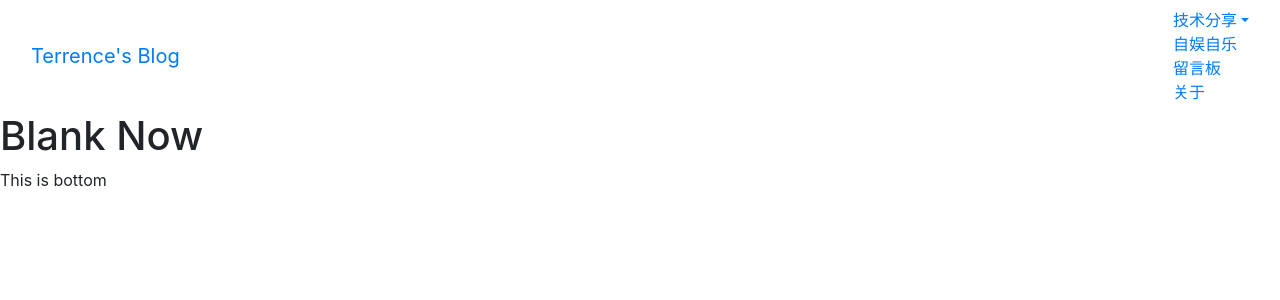
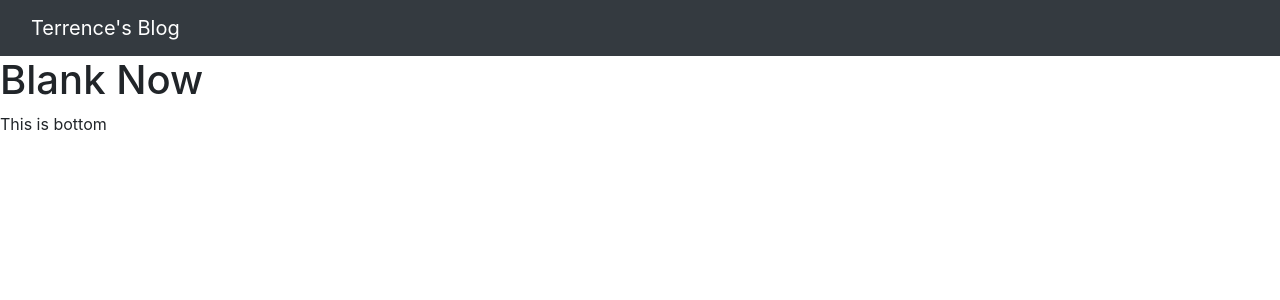
Before and after one commit to cq91616/mysite, a Django app: page / in a window 1280 px wide. Shown: the top 300 px of the page. Run offline with Django 3.2, Linux system fonts and the light colour scheme; some libraries are stand-ins or nearby versions.

Commit message:
TOP html update

```diff
--- a/myblog/templates/_top.html
+++ b/myblog/templates/_top.html
@@ -10,15 +10,15 @@
     <meta name="viewport" content="width=device-width, initial-scale=1, shrink-to-fit=no">
 </head>
 <body>
-<nav class="navbar navbar-default" role="navigation">
+<nav class="navbar navbar-dark bg-dark" role="navigation">
     <div class="container-fluid">
         <div class="navbar-header">
             <a href="#" class="navbar-brand">Terrence's Blog</a>
         </div>
 
-        <div>
-            <ul class="nav navbar-nav">
-                <li class="dropdown">
+        <div class="collapse navbar-collapse" id="navbarSupportedContent">
+            <ul class="navbar-nav mr-auto">
+                <li class="dropdown nav-item">
                     <a href="#" class="dropdown-toggle" data-toggle="dropdown">技术分享</a>
                     <b class="caret"></b>
                     <ul class="dropdown-menu">
@@ -29,9 +29,9 @@
                         <li><a href="#">其他</a></li>
                     </ul>
                 </li>
-                <li><a href="#">自娱自乐</a></li>
-                <li><a href="#">留言板</a></li>
-                <li><a href="#">关于</a></li>
+                <li class="nav-item"><a href="#">自娱自乐</a></li>
+                <li class="nav-item"><a href="#">留言板</a></li>
+                <li class="nav-item"><a href="#">关于</a></li>
 
             </ul>
         </div>
```
